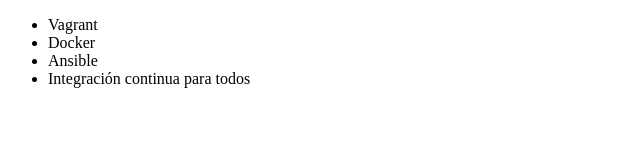
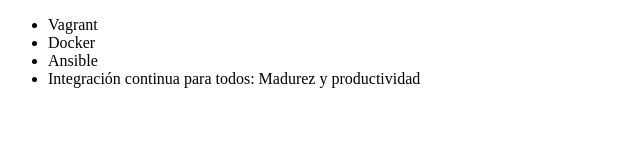
Before and after one commit to EmilHF72/challengeonecodificador3, a plain HTML site: page index.html in a window 1280 px wide. Shown: the whole page, without its empty margins (0-640 px from the left). Drawn offline with Linux system fonts and the light colour scheme.

Commit message:
Renombrar cuarto li despues de los dos puntos

```diff
--- a/index.html
+++ b/index.html
@@ -9,7 +9,7 @@
          <li> Vagrant </li>
          <li> Docker </li>
          <li> Ansible </li>
-         <li> Integración continua para todos </li>
+         <li> Integración continua para todos: Madurez y productividad </li>
      </ul>
 </body>
 </html>
```
